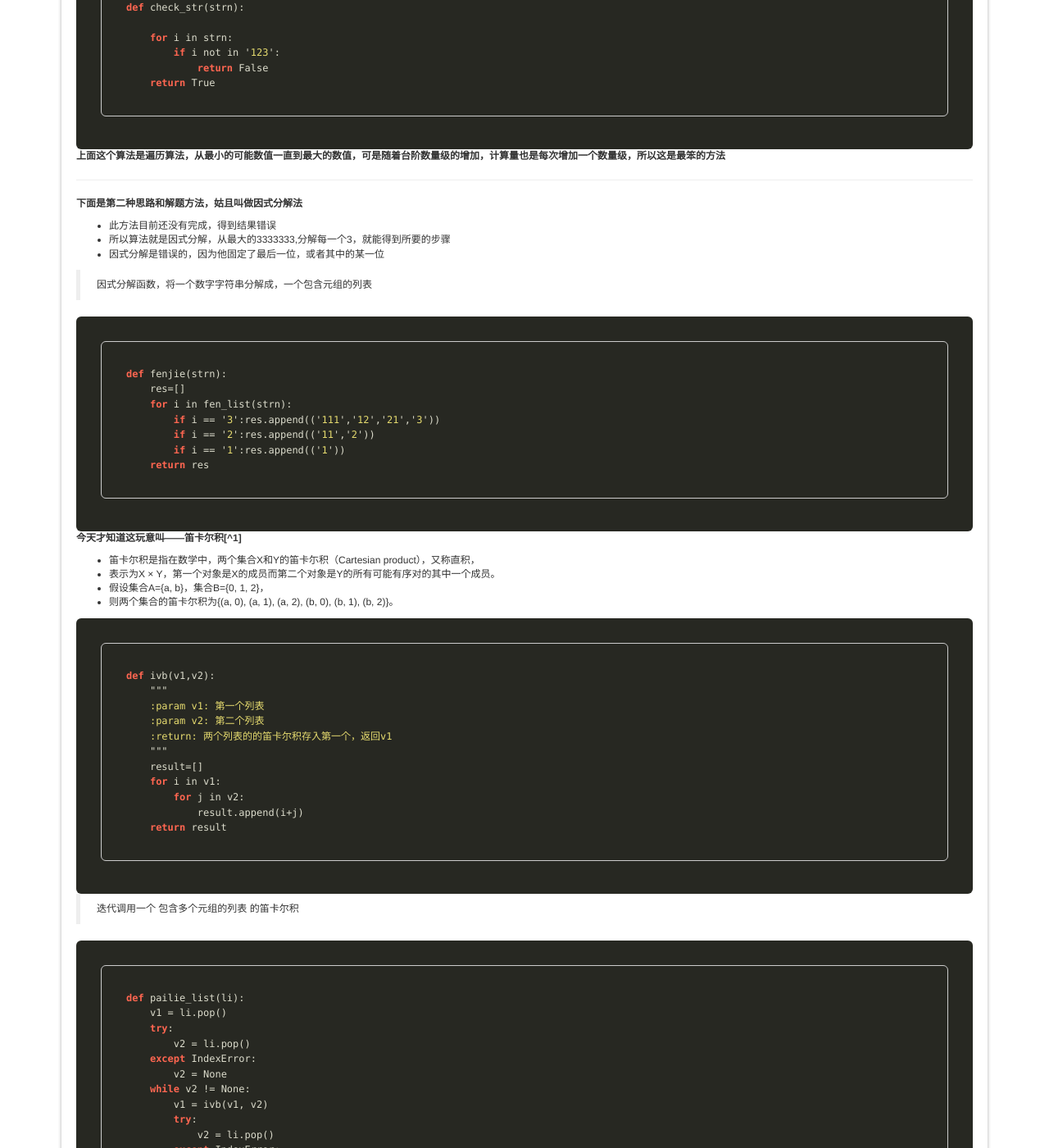
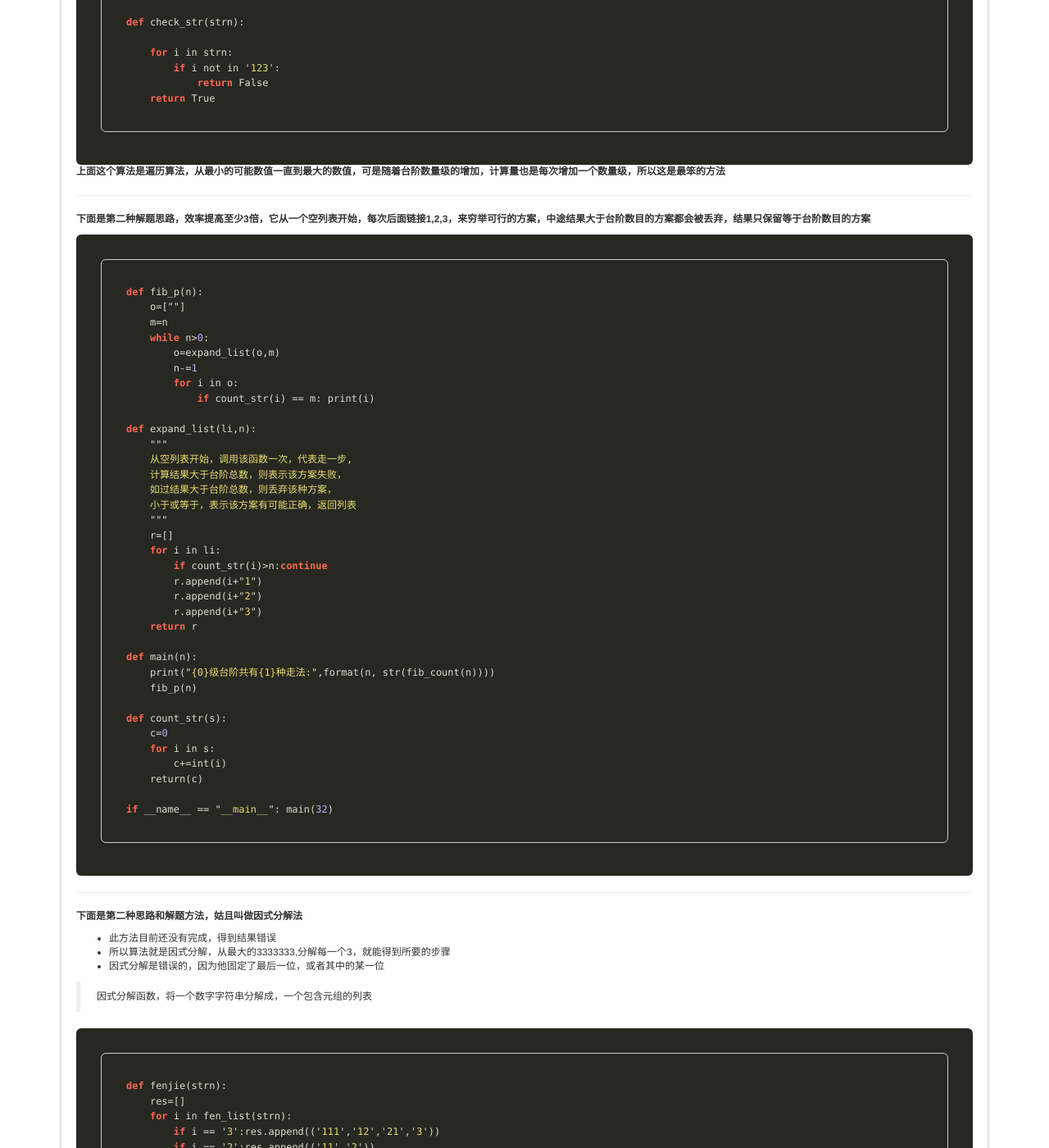
Before and after one commit to hlowd/hlowd.github.io, a Jekyll site: the page built from _posts/2017-3-29-牛顿家的楼梯.md, in a window 1280 px wide and 1400 px high, scrolled down 3242 px. Shown: the whole window at 82% size. Built offline with Jekyll 4.4.1, drawn with Linux system fonts in a browser that asks for light colours; our own code applies the rules of GitHub Pages for plain Markdown files; some of the changed text lies outside the part shown.

Commit message:
Update 2017-3-29-牛顿家的楼梯.md

````diff
--- a/_posts/2017-3-29-牛顿家的楼梯.md
+++ b/_posts/2017-3-29-牛顿家的楼梯.md
@@ -30,12 +30,13 @@ def fib_01(n):
 
 ```python
 def fib_02(n):
-    assert isinstance(n,int)
-    a, b ,c= 1, 2, 4
-    # 由于 斐波那契数列有开始，所以指定前三个数
+    a, b, c = 1, 2, 4
+    if n == 1: return a
+    if n == 2: return b
+    if n == 3: return c
     while n > 3:
-        a, b, c = b, c ,a + b + c
-        n-=1
+        a,b,c = b,c,a+b+c
+        n -= 1
     return c
 ```
 
@@ -130,6 +131,51 @@ def check_str(strn):
 
 ---
 
+**下面是第二种解题思路，效率提高至少3倍，它从一个空列表开始，每次后面链接1,2,3，来穷举可行的方案，中途结果大于台阶数目的方案都会被丢弃，结果只保留等于台阶数目的方案**
+
+```python
+def fib_p(n):
+    o=[""]
+    m=n
+    while n>0:
+        o=expand_list(o,m)
+        n-=1
+        for i in o:
+            if count_str(i) == m: print(i)
+
+def expand_list(li,n):
+    """
+    从空列表开始，调用该函数一次，代表走一步,
+    计算结果大于台阶总数，则表示该方案失败，
+    如过结果大于台阶总数，则丢弃该种方案，
+    小于或等于，表示该方案有可能正确，返回列表
+    """
+    r=[]
+    for i in li:
+        if count_str(i)>n:continue
+        r.append(i+"1")
+        r.append(i+"2")
+        r.append(i+"3")
+    return r
+
+def main(n):
+    print("{0}级台阶共有{1}种走法:",format(n, str(fib_count(n))))
+    fib_p(n)
+
+def count_str(s):
+    c=0
+    for i in s:
+        c+=int(i)
+    return(c)
+
+if __name__ == "__main__": main(32)
+```
+
+
+
+
+---
+
 **下面是第二种思路和解题方法，姑且叫做因式分解法**
 * 此方法目前还没有完成，得到结果错误
 * 所以算法就是因式分解，从最大的3333333,分解每一个3，就能得到所要的步骤
````
